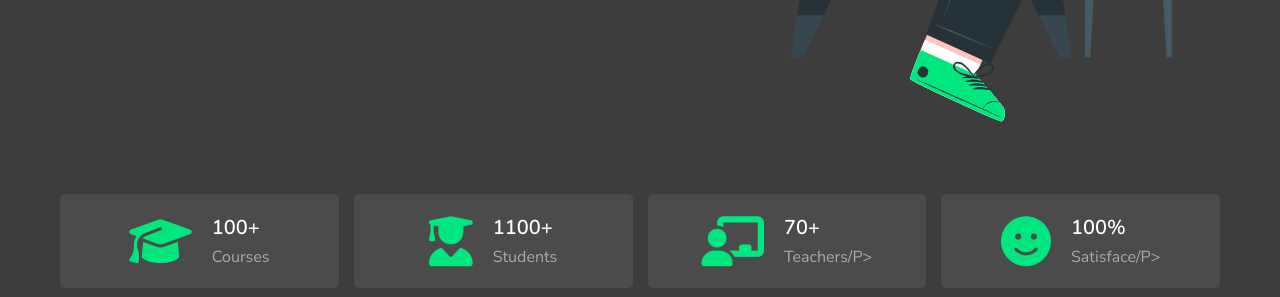
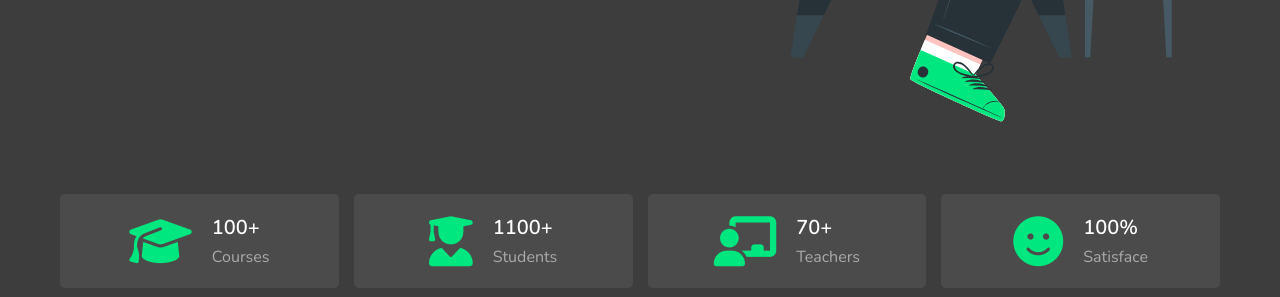
Before and after one commit to M-Tamjid/Online-Education, a plain HTML site: page index.html in a window 1280 px wide. Shown: the part 503-800 px from the top of the page. Drawn offline with nearby package versions, Linux system fonts and the light colour scheme.

Commit message:
Update index.html

```diff
--- a/index.html
+++ b/index.html
@@ -66,14 +66,14 @@
         <i class="fas fa-chalkboard-user"></i>
         <div class="content">
           <h3>70+</h3>
-          <p>teachers/p>
+          <p>teachers</p>
         </div>
       </div>
       <div class="box">
         <i class="fas fa-face-smile"></i>
         <div class="content">
           <h3>100%</h3>
-          <p>satisface/p>
+          <p>satisface</p>
         </div>
       </div>
     </div>
```
